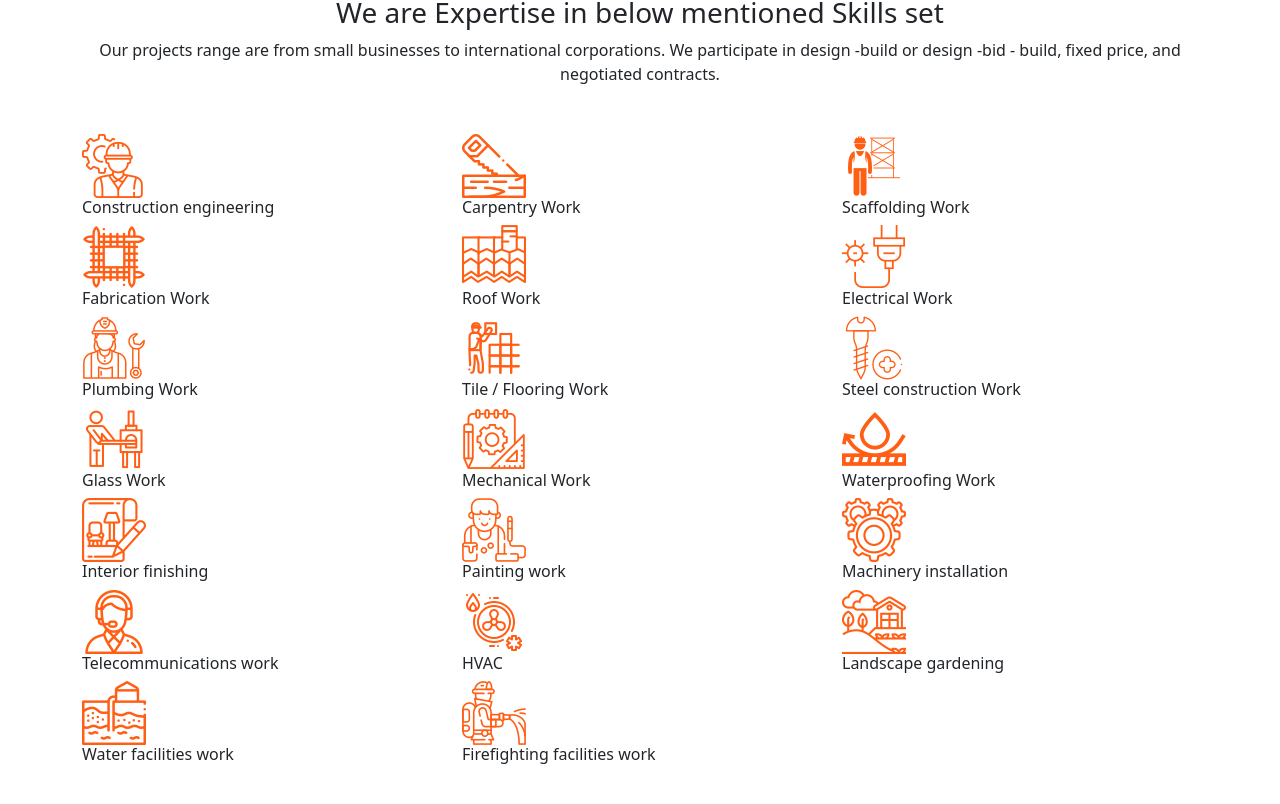
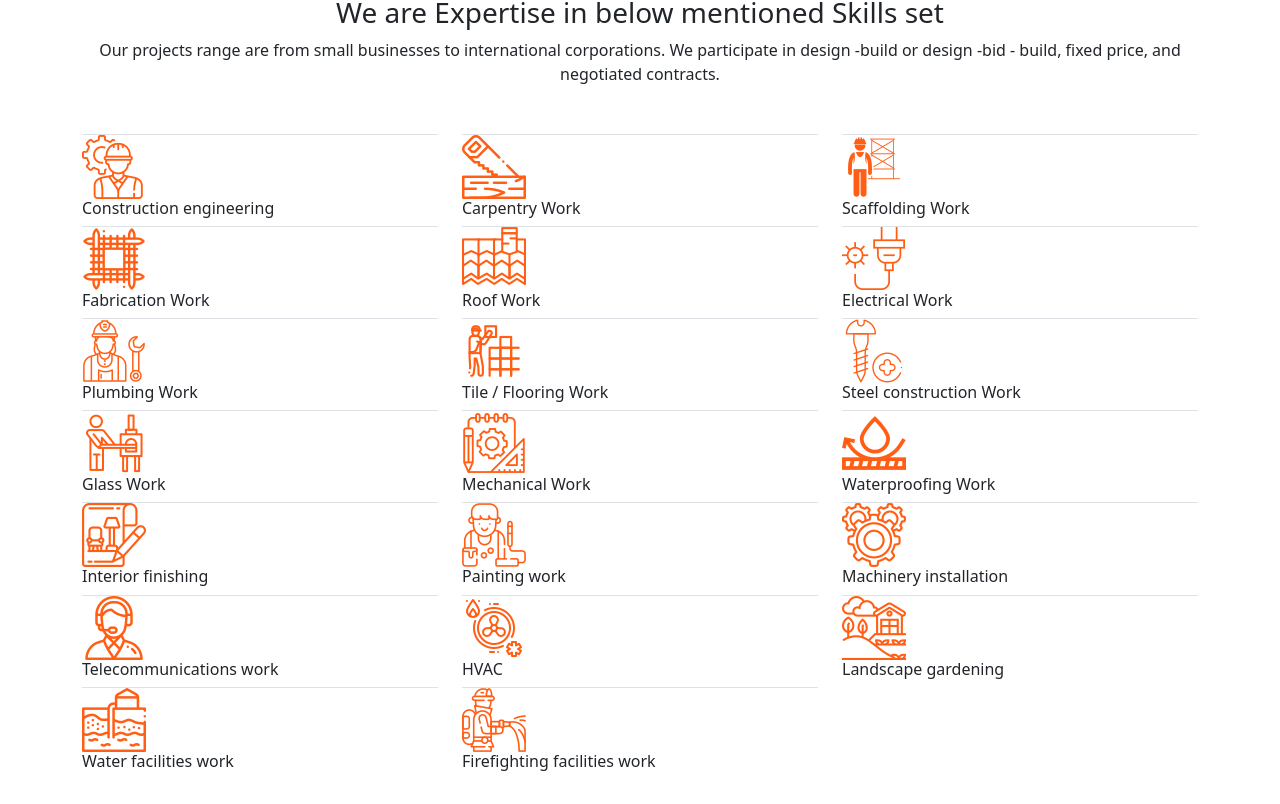
Before and after one commit to webuniversalsDesign/FocusInfrastructure, a React (Create React App) app: page /about in a window 1280 px wide. Shown: the part 736-1540 px from the top of the page. Built offline with nearby package versions, Linux system fonts and the light colour scheme; the HTML template or start-up script is replaced by a standard one.

Commit message:
animation added on hover in about page services section

```diff
--- a/src/Components/Timeline.js
+++ b/src/Components/Timeline.js
@@ -37,9 +37,10 @@ or design -bid - build, fixed price, and negotiated contracts.
 
             <div className="row mt-lg-5 mt-3">
                 <div className="col-md-6 col-12 col-lg-4">
-                    <div className="single-icon-border-box">
+                    <div className="single-icon-border-box border-top">
+                    <div className='top-line'/>
                         <div className="icon2">
-                        <img src={conEnginner} alt="icon-not-found"/>
+                        <img src={conEnginner} alt="icon-not-found" className="icons-box-ani"/>
                         </div>
                         <div className="content">
                             <h6><span>Construction</span> engineering
@@ -49,9 +50,10 @@ or design -bid - build, fixed price, and negotiated contracts.
                 </div>
 
                 <div className="col-md-6 col-12 col-lg-4">
-                    <div className="single-icon-border-box">
+                    <div className="single-icon-border-box border-top">
+                    <div className='top-line'/>
                         <div className="icon2">
-                        <img src={carpenterWork} alt="icon-not-found"/>
+                        <img src={carpenterWork} alt="icon-not-found" className="icons-box-ani"/>
 
                         </div>
                         <div className="content">
@@ -61,9 +63,10 @@ or design -bid - build, fixed price, and negotiated contracts.
                 </div>
 
                 <div className="col-md-6 col-12 col-lg-4">
-                    <div className="single-icon-border-box">
+                    <div className="single-icon-border-box border-top">
+                    <div className='top-line'/>
                         <div className="icon2">
-                        <img src={saffolding} alt="icon-not-found"/>
+                        <img src={saffolding} alt="icon-not-found" className="icons-box-ani"/>
 
                         </div>
                         <div className="content">
@@ -73,9 +76,10 @@ or design -bid - build, fixed price, and negotiated contracts.
                 </div>
 
                 <div className="col-md-6 col-12 col-lg-4">
-                    <div className="single-icon-border-box">
+                    <div className="single-icon-border-box border-top">
+                    <div className='top-line'/>
                         <div className="icon2">
-                        <img src={fabiraction} alt="icon-not-found"/>
+                        <img src={fabiraction} alt="icon-not-found" className="icons-box-ani"/>
 
                         </div>
                         <div className="content">
@@ -85,9 +89,10 @@ or design -bid - build, fixed price, and negotiated contracts.
                 </div>
 
                 <div className="col-md-6 col-12 col-lg-4">
-                    <div className="single-icon-border-box">
+                    <div className="single-icon-border-box border-top">
+                    <div className='top-line'/>
                         <div className="icon2">
-                        <img src={roof} alt="icon-not-found"/>
+                        <img src={roof} alt="icon-not-found" className="icons-box-ani"/>
 
                         </div>
                         <div className="content">
@@ -97,9 +102,10 @@ or design -bid - build, fixed price, and negotiated contracts.
                 </div>
 
                 <div className="col-md-6 col-12 col-lg-4">
-                    <div className="single-icon-border-box">
+                    <div className="single-icon-border-box border-top">
+                    <div className='top-line'/>
                         <div className="icon2">
-                        <img src={electricwork} alt="icon-not-found"/>
+                        <img src={electricwork} alt="icon-not-found" className="icons-box-ani"/>
 
                         </div>
                         <div className="content">
@@ -109,9 +115,10 @@ or design -bid - build, fixed price, and negotiated contracts.
                 </div>
 
                 <div className="col-md-6 col-12 col-lg-4">
-                    <div className="single-icon-border-box">
+                    <div className="single-icon-border-box border-top">
+                    <div className='top-line'/>
                         <div className="icon2">
-                        <img src={plumbwork} alt="icon-not-found"/>
+                        <img src={plumbwork} alt="icon-not-found" className="icons-box-ani"/>
 
                         </div>
                         <div className="content">
@@ -122,9 +129,10 @@ or design -bid - build, fixed price, and negotiated contracts.
 
 
                 <div className="col-md-6 col-12 col-lg-4">
-                    <div className="single-icon-border-box">
+                    <div className="single-icon-border-box border-top">
+                    <div className='top-line'/>
                         <div className="icon2">
-                        <img src={tailflooring} alt="icon-not-found"/>
+                        <img src={tailflooring} alt="icon-not-found" className="icons-box-ani"/>
 
                         </div>
                         <div className="content">
@@ -134,9 +142,10 @@ or design -bid - build, fixed price, and negotiated contracts.
                 </div>
 
                 <div className="col-md-6 col-12 col-lg-4">
-                    <div className="single-icon-border-box">
+                    <div className="single-icon-border-box border-top">
+                    <div className='top-line'/>
                         <div className="icon2">
-                        <img src={steelwork} alt="icon-not-found"/>
+                        <img src={steelwork} alt="icon-not-found" className="icons-box-ani"/>
 
                         </div>
                         <div className="content">
@@ -146,9 +155,10 @@ or design -bid - build, fixed price, and negotiated contracts.
                 </div>
 
                 <div className="col-md-6 col-12 col-lg-4">
-                    <div className="single-icon-border-box">
+                    <div className="single-icon-border-box border-top">
+                    <div className='top-line'/>
                         <div className="icon2">
-                        <img src={glasswork} alt="icon-not-found"/>
+                        <img src={glasswork} alt="icon-not-found" className="icons-box-ani"/>
 
                         </div>
                         <div className="content">
@@ -158,9 +168,10 @@ or design -bid - build, fixed price, and negotiated contracts.
                 </div>
 
                 <div className="col-md-6 col-12 col-lg-4">
-                    <div className="single-icon-border-box">
+                    <div className="single-icon-border-box border-top">
+                    <div className='top-line'/>
                         <div className="icon2">
-                        <img src={mechwork} alt="icon-not-found"/>
+                        <img src={mechwork} alt="icon-not-found" className="icons-box-ani"/>
 
                         </div>
                         <div className="content">
@@ -170,9 +181,10 @@ or design -bid - build, fixed price, and negotiated contracts.
                 </div>
 
                 <div className="col-md-6 col-12 col-lg-4">
-                    <div className="single-icon-border-box">
+                    <div className="single-icon-border-box border-top">
+                    <div className='top-line'/>
                         <div className="icon2">
-                        <img src={waterprof} alt="icon-not-found"/>
+                        <img src={waterprof} alt="icon-not-found" className="icons-box-ani"/>
 
                         </div>
                         <div className="content">
@@ -182,9 +194,10 @@ or design -bid - build, fixed price, and negotiated contracts.
                 </div>
 
                 <div className="col-md-6 col-12 col-lg-4">
-                    <div className="single-icon-border-box">
+                    <div className="single-icon-border-box border-top">
+                    <div className='top-line'/>
                         <div className="icon2">
-                        <img src={interiorwork} alt="icon-not-found"/>
+                        <img src={interiorwork} alt="icon-not-found" className="icons-box-ani"/>
 
                         </div>
                         <div className="content">
@@ -194,9 +207,10 @@ or design -bid - build, fixed price, and negotiated contracts.
                 </div>
 
                 <div className="col-md-6 col-12 col-lg-4">
-                    <div className="single-icon-border-box">
+                    <div className="single-icon-border-box border-top">
+                    <div className='top-line'/>
                         <div className="icon2">
-                        <img src={paintwork} alt="icon-not-found"/>
+                        <img src={paintwork} alt="icon-not-found" className="icons-box-ani"/>
 
                         </div>
                         <div className="content">
@@ -206,9 +220,10 @@ or design -bid - build, fixed price, and negotiated contracts.
                 </div>
 
                 <div className="col-md-6 col-12 col-lg-4">
-                    <div className="single-icon-border-box">
+                    <div className="single-icon-border-box border-top">
+                    <div className='top-line'/>
                         <div className="icon2">
-                        <img src={machineinstall} alt="icon-not-found"/>
+                        <img src={machineinstall} alt="icon-not-found" className="icons-box-ani"/>
 
                         </div>
                         <div className="content">
@@ -218,9 +233,10 @@ or design -bid - build, fixed price, and negotiated contracts.
                 </div>
 
                 <div className="col-md-6 col-12 col-lg-4">
-                    <div className="single-icon-border-box">
+                    <div className="single-icon-border-box border-top">
+                    <div className='top-line'/>
                         <div className="icon2">
-                        <img src={telesupport} alt="icon-not-found"/>
+                        <img src={telesupport} alt="icon-not-found" className="icons-box-ani"/>
 
                         </div>
                         <div className="content">
@@ -230,7 +246,8 @@ or design -bid - build, fixed price, and negotiated contracts.
                 </div>
 
                 <div className="col-md-6 col-12 col-lg-4">
-                    <div className="single-icon-border-box">
+                    <div className="single-icon-border-box border-top">
+                    <div className='top-line'/>
                         <div className="icon2">
                         <img src={hvac} alt="icon-not-found"/>
 
@@ -242,9 +259,10 @@ or design -bid - build, fixed price, and negotiated contracts.
                 </div>
 
                 <div className="col-md-6 col-12 col-lg-4">
-                    <div className="single-icon-border-box">
+                    <div className="single-icon-border-box border-top">
+                    <div className='top-line'/>
                         <div className="icon2">
-                        <img src={Landscapegardening} alt="icon-not-found"/>
+                        <img src={Landscapegardening} alt="icon-not-found" className="icons-box-ani"/>
 
                         </div>
                         <div className="content">
@@ -254,9 +272,10 @@ or design -bid - build, fixed price, and negotiated contracts.
                 </div>
 
                 <div className="col-md-6 col-12 col-lg-4">
-                    <div className="single-icon-border-box">
+                    <div className="single-icon-border-box border-top">
+                    <div className='top-line'/>
                         <div className="icon2">
-                        <img src={waterfacility} alt="icon-not-found"/>
+                        <img src={waterfacility} alt="icon-not-found" className="icons-box-ani"/>
 
                         </div>
                         <div className="content">
@@ -266,9 +285,10 @@ or design -bid - build, fixed price, and negotiated contracts.
                 </div>
 
                 <div className="col-md-6 col-12 col-lg-4">
-                    <div className="single-icon-border-box">
+                    <div className="single-icon-border-box border-top">
+                    <div className='top-line'/>
                         <div className="icon2">
-                        <img src={firefight} alt="icon-not-found"/>
+                        <img src={firefight} alt="icon-not-found" className="icons-box-ani"/>
 
                         </div>
                         <div className="content">
```
Also changed, not shown: src/assets/css/style.css.
